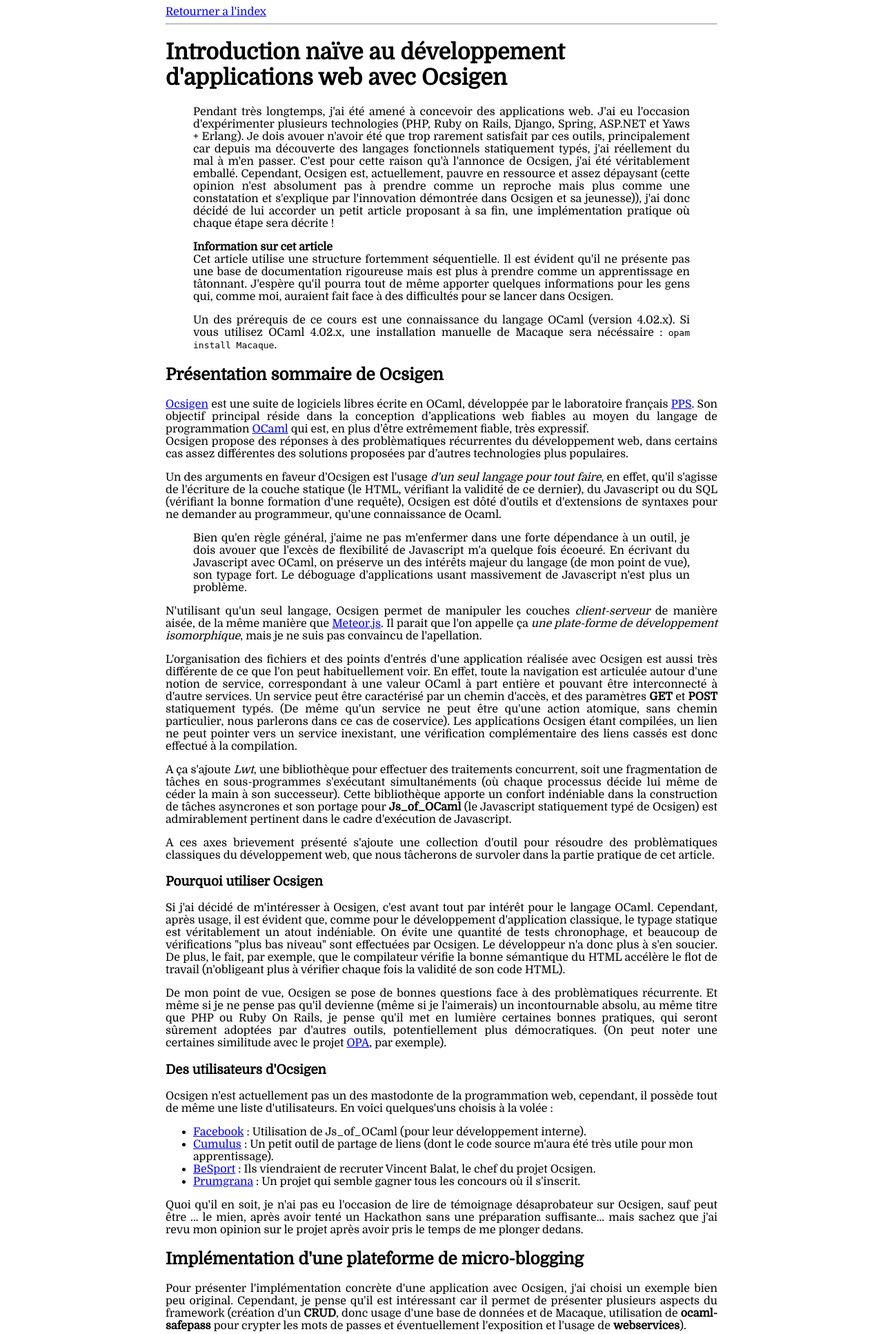
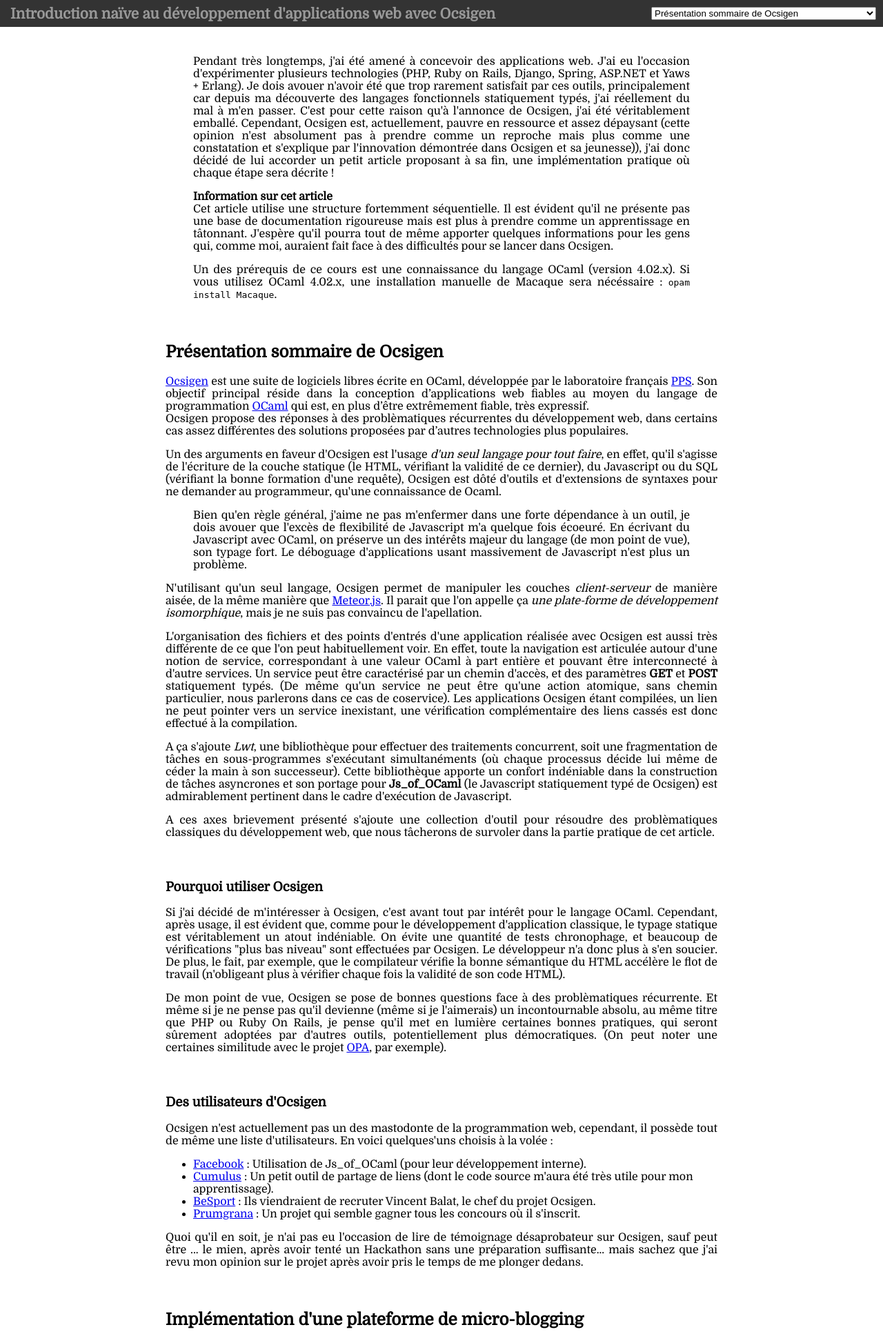
Before and after one commit to BastienDuplessier/xvw.github.io, a PHP site: page /post/ocsigen.html in a window 1280 px wide. Shown: the top 1934 px of the page at 69% size. Run offline with PHP 8.4, Linux system fonts and the light colour scheme; some libraries are stand-ins or nearby versions.

Commit message:
Update pages

```diff
--- a/post/ocsigen.html
+++ b/post/ocsigen.html
@@ -10,11 +10,13 @@
     <script>hljs.initHighlightingOnLoad();</script>
   </head>
   <body>
+		<div id="htitle">
+			<h1>Introduction naïve au développement d'applications web  avec Ocsigen</h1>
+			<div id="rtitle">
+			</div>
+		</div>
     <div id="content">
-      <a href="../index.html">Retourner a l'index</a>
-      <hr id="top" name="top"/>
       <div id="innercontent">
-<h1>Introduction naïve au développement d'applications web avec Ocsigen</h1>
 <blockquote>
 <p>Pendant très longtemps, j'ai été amené à concevoir des applications web. J'ai eu l'occasion d'expérimenter plusieurs technologies (PHP, Ruby on Rails, Django, Spring, ASP.NET et Yaws + Erlang). Je dois avouer n'avoir été que trop rarement satisfait par ces outils, principalement car depuis ma découverte des langages fonctionnels statiquement typés, j'ai réellement du mal à m'en passer. C'est pour cette raison qu'à l'annonce de Ocsigen, j'ai été véritablement emballé. Cependant, Ocsigen est, actuellement, pauvre en ressource et assez dépaysant (cette opinion n'est absolument pas à prendre comme un reproche mais plus comme une constatation et s'explique par l'innovation démontrée dans Ocsigen et sa jeunesse)), j'ai donc décidé de lui accorder un petit article proposant à sa fin, une implémentation pratique où chaque étape sera décrite !</p>
 </blockquote>
@@ -224,7 +226,7 @@
 <h3 id="le-hello-world">Le Hello World</h3>
 <p>Dans cette partie, nous allons tâcher de faire l'habituel <strong>Hello World</strong>, mais avec quelques variantes. En trichant, il serait très facile de ne faire que remplacer <code>h2 [pcdata &quot;Welcome from Eliom's distillery!&quot;];</code> par <code>h2 [pcdata &quot;Hello World&quot;];</code>, mais ce serait, non seulement tricher, et totalement inutile. Cette fois nous allons directement proposer une structure de fichiers et réaliser notre Hello World sur plusieurs modules. Je vous invite à construire, via <code>eliom-distillery</code> un nouveau projet baptisé <code>hello</code>.</p>
 <h4 id="proposition-dorganisation">Proposition d'organisation</h4>
-<p>Comme je l'ai évoqué dans l'introduction, cette structure est issue de mon propre raisonnement (mais tout de même *fortemment inspirée$ de ce que j'ai pu observer sur Github, pour les quelques projets, principalement <a href="http://cumulus.mirai.fr">Cumulus</a>, que j'ai trouvé). Donc si jamais des gurus de Ocsigen ont des commentaires à faire, qu'ils n'hésitent surtout pas ! Cet article est aussi un prétexte à ma progression !</p>
+<p>Comme je l'ai évoqué dans l'introduction, cette structure est issue de mon propre raisonnement (mais tout de même <em>fortemment inspirée</em> de ce que j'ai pu observer sur Github, pour les quelques projets, principalement <a href="http://cumulus.mirai.fr">Cumulus</a>, que j'ai trouvé). Donc si jamais des gurus de Ocsigen ont des commentaires à faire, qu'ils n'hésitent surtout pas ! Cet article est aussi un prétexte à ma progression !</p>
 <p>Donc pour éviter d'avoir des fichiers trop longs, dans le contexte de cette application Hello World, je propose d'organiser le tout de cette manière :</p>
 <ul>
 <li><code>services.eliom</code> : Le module où nous définirons tous nos services.</li>
@@ -495,14 +497,14 @@
     Pages<span class="kw">.</span>bonjour_nuki</code></pre>
 <p>Après le lancement de la commande <code>make test.byte</code>, on peut se rendre à l'adresse (sur le port 8000 dans mon cas, car j'ai modifié mon Makefile.options) : <a href="http://localhost:8000/bonjour/Nuki">http://localhost:8000/bonjour/Nuki</a> qui affichera &quot;Bonjour Nuki&quot;</p>
 <h4 id="utilisation-des-paramètres-get">Utilisation des paramètres GET</h4>
-<p>Notre service <code>bonjourNuki</code> est très mignon, mais franchement utile, nous aimerions un peu plus de généricité en proposant un service capable, via l'url, de désigner la personne à saluer. On peut le faire via les paramètres. Nous allons nous servir des variables <strong>GET</strong> pour passer un prénom en argument et le saluer. Pour cela, je propose un nouveau service <code>bonjour</code> qui aura une forme un peu différente du précédent. Premièrement, supprimons tout ce qui est relatif à notre service <code>bonjourNuki</code> et lançons nous (dans <code>services.eliom</code>) :</p>
+<p>Notre service <code>bonjourNuki</code> est très mignon, mais franchement peu utile, nous aimerions un peu plus de généricité en proposant un service capable, via l'url, de désigner la personne à saluer. On peut le faire via les paramètres. Nous allons nous servir des variables <strong>GET</strong> pour passer un prénom en argument et le saluer. Pour cela, je propose un nouveau service <code>bonjour</code> qui aura une forme un peu différente du précédent. Premièrement, supprimons tout ce qui est relatif à notre service <code>bonjourNuki</code> et lançons nous (dans <code>services.eliom</code>) :</p>
 <pre class="sourceCode ocaml"><code class="sourceCode ocaml"><span class="co">(* Un service pour saluer *)</span>
 <span class="kw">let</span> bonjour =
   App<span class="kw">.</span>service
     ~path:[:<span class="st">&quot;bonjour&quot;</span>]
     ~get_params:(<span class="dt">string</span> <span class="st">&quot;prenom&quot;</span>)
     ()</code></pre>
-<p>Au contraire des deux précédents services, nous lui adjoignont un paramètres <strong>GET</strong> de type string et dont le nom est <code>prenom</code>. L'existence de ce paramètre implique donc que le premier argument de la fonction qui retourne la page doit être une chaîne de caractère :</p>
+<p>Au contraire des deux précédents services, nous lui adjoignons un paramètres <strong>GET</strong> de type string et dont le nom est <code>prenom</code>. L'existence de ce paramètre implique donc que le premier argument de la fonction qui retourne la page doit être une chaîne de caractère :</p>
 <pre class="sourceCode ocaml"><code class="sourceCode ocaml"><span class="co">(* Service pour dire bonjour *)</span>
 <span class="kw">let</span> bonjour prenom () =
   std_page
@@ -595,7 +597,7 @@
     ~post_params:(<span class="dt">string</span> <span class="st">&quot;prenom&quot;</span>)
     ()</code></pre>
 <p>Au contraire d'un service <em>normal</em>, un service <strong>POST</strong> ne possède pas de <strong>~path</strong> et n'est donc pas <em>bookmarkable</em>. En effet, on n'y accède pas via une adresse mais via un formulaire. L'argument <strong>~fallback</strong> permet de rédiriger le service vers un autre service en cas d'erreur (de mauvais typage par exemple). Dans notre cas, on fera pointer le service vers le service par défaut.</p>
-<p>Nous pouvons implémenter la page, elle sera fortement semblable à la page du service <code>bonjour</code> sauf que l'argument sera au POST et non au GET :</p>
+<p>Nous pouvons implémenter la page, elle sera fortemment semblable à la page du service <code>bonjour</code> sauf que l'argument sera au POST et non au GET :</p>
 <pre class="sourceCode ocaml"><code class="sourceCode ocaml"><span class="co">(* Service pour dire bonjour via un post*)</span>
 <span class="kw">let</span> post_bonjour () prenom =
   std_page
@@ -608,7 +610,7 @@
   Hello_app<span class="kw">.</span>register
     ~service:Services<span class="kw">.</span>post_bonjour
     Pages<span class="kw">.</span>post_bonjour</code></pre>
-<p>Maintenant il faut construire un formulaire. Il serait possible de les créer manuellement, mais Ocsigen a prévu (une fois de plus) une manière d'automatiser la construction de formulaires. Pour créer un formulaire, on utilise la fonction <code>Html5.D.post_form</code>. Elle prend en argument un service (vers laquelle le formulaire doit pointer) et une fonction chargée de construire les formulaires. Par exemple, modifions le code de notre service <code>main</code> pour afficher un formulaire pointant vers notre services fraîchement créer :</p>
+<p>Maintenant il faut construire un formulaire. Il serait possible de les créer manuellement, mais Ocsigen a prévu (une fois de plus) une manière d'automatiser la construction de formulaires. Pour créer un formulaire, on utilise la fonction <code>Html5.D.post_form</code>. Elle prend en argument un service (vers laquelle le formulaire doit pointer) et une fonction chargée de construire les formulaires. Par exemple, modifions le code de notre service <code>main</code> pour afficher un formulaire pointant vers notre services fraîchement créé :</p>
 <pre class="sourceCode ocaml"><code class="sourceCode ocaml"><span class="co">(* Service principal *)</span>
 <span class="kw">let</span> main () () =
   <span class="kw">let</span> form prenom =
@@ -639,6 +641,8 @@
 <h4 id="dautres-types-de-services">D'autres types de services</h4>
 <p>Dans la construction de cette petite application, un peu inutile, nous avons survolés quelques deux types de services. Sachez cependant qu'il en existe beaucoup d'autres, de même qu'il existe des <em>co-services</em>, permettant de ne représenter qu'une action. Ces autres types seront survolés dans la suite de cet article, lors de l'implémentation concrète de notre système de micro-blogging. Pour plus d'informations, n'hésitez pas à vous référer aux liens (et dans le contexte des services plus principalement au lien du manuel de Eliom) fournis en annexe.</p>
 <p>A ce stade-ci, nous avons survolé une manière de naviguer dans la page, mais il reste encore beaucoup de choses a survoler. En effet, nous ne pouvons pas encore réaliser grand chose de concret avec ce que nous avons survolé.</p>
+<h4 id="sur-limplémentation-du-micro-blog">Sur l'implémentation du Micro-blog</h4>
+<p>Je propose de respecter cette architecture de fichier, que nous enrichirons au fur et à mesure de notre implémentation.</p>
 <h3 id="de-la-persistance">De la persistance</h3>
 <p>Nous ne pourrions sérieusement pas penser implémenter notre plateforme de micro-blogging sans avoir appréhender la persistance de données de notre application. En général, la persistance de données est un point crucial du développement d'applications web. Pour notre exemple, j'utiliserai <strong>PostgreSQL</strong>, (l'installation de ce système ne sera pas évoqué ici car il existe beaucoup d'articles bien plus claires que ce que je pourrais écrire).</p>
 <p>Une fois de plus Ocsigen propose une solution étonnemment originale et fiable pour l'écriture de requête SQL. Pour ceux ayant déjà eu l'occasion de faire du PHP, sans framework, et pourquoi pas, avant la démocratisation de <em>PDO</em>, vous serez familier avec le fait d'écrire une requête SQL dans une chaine de caractères qui sera évaluée à l'exécution. Comme nous sommes des programmeurs OCaml, et que nous aimons les applications bien typées, ce genre de technique sauvage est à exclure, car on ne pourrait pas vérifier, <em>a la compilation</em> la cohérence de la requête. Une fois de plus Ocsigen propose une solution étonnemment originale et fiable face à l'écriture de requête, en effet, le framework est dôté d'une bibliothèque, MaCaQue (pour Macro CamL Queries), pour rédiger des requêtes SQL vérifée à la compilation.</p>
@@ -770,8 +774,12 @@
 <span class="st">    user_id integer NOT NULL,</span>
 <span class="st">    content text NOT NULL</span>
 <span class="st">  ) &gt;&gt;</span></code></pre>
-<p>J'utilise le type <code>timestamptz</code> pour tenir compte de la <code>timezone</code>. Il aurait été possible (et conseillé) de mettre, pour la date de publication, une valeur par défaut, mais à moins d'utiliser la dernière version de Macaque, il faut spécifier le type de la table, (dans un mli par exemple) pour éviter d'avir des variables non généralisées (<code>'_a</code>). Pour le confort de l'exercice, j'ai choisi d'admettre qu'on sauvegardera la date de publication au moment de l'enregistrement.</p>
+<p>J'utilise le type <code>timestamptz</code> pour tenir compte de la <code>timezone</code>. Il aurait été possible (et conseillé) de mettre, pour la date de publication, une valeur par défaut, mais à moins d'utiliser la dernière version de Macaque, il faut spécifier le type de la table, (dans un mli par exemple) pour éviter d'avoir des variables non généralisées (<code>'_a</code>). Pour le confort de l'exercice, j'ai choisi d'admettre qu'on sauvegardera la date de publication au moment de l'enregistrement.</p>
 <h3 id="interlude-sur-ocaml-safepass">Interlude sur OCaml-safepass</h3>
+<p>Quand on crée un espace membre, il est très courrant de ne <strong>jamais</strong> stocker les mots de passes de manière visible dans la base de données. En PHP, on se sert des fonctions <strong>md5</strong> ou <strong>sha1</strong>. Pour Ocsigen, j'ai pris l'habitude d'utiliser la bibliothèque <strong>safepass</strong>, que l'on peut installer au moyen de la commande <code>opam install safepass</code>. Cette bibliothèque propose des fonctions pour crypter les mots de passes (notamment). Une fois installée, il faut l'ajouter dans la liste des paquets &quot;serveurs&quot; à utiliser. Pour ça on ajoute, dans le <code>Makefile.options</code> le paquet <code>safepass</code>. La ligne correspondante ressemblera à ça : <code>SERVER_PACKAGES := macaque.syntax safepass</code></p>
+<p>A partir de ce moment, nous pouvons disposons d'une bibliothèque de cryptage de mot de passes. Nous nous en servirons lors de l'enregistrement d'un nouvel utilisateur, et lors de sa connexion.</p>
+<h3 id="inscription">Inscription</h3>
+<p>Nous avons à prioir assez de préparation pour implémenter l'inscription. Nous écrirons les fonctions &quot;relatives à la base de données&quot; dans un fichier <code>user.ml</code>.</p>
 <h2 id="liens-de-références-pour-la-rédaction-de-cet-article">Liens de références pour la rédaction de cet article</h2>
 <p>Voici une tentative de construction de liste exhaustive des références que j'ai utilisées pour l'écriture de cet article.</p>
 <ul>
@@ -782,11 +790,11 @@
 <li><a href="http://www.ocsigen.org/lwt/manual/">Manuel de Lwt</a></li>
 <li><a href="http://ocsigen.org/overview/cheatsheet">Cheatsheet</a></li>
 </ul></li>
-<li><a href="https://github.com/ocsigen/macaque">Dépôt de MACAQUE</a></li>
+<li><a href="https://github.com/ocsigen/macaque">Dépôt de Macaque</a></li>
 <li><a href="https://github.com/Cumulus/Cumulus">Dépôt de Cumulus</a></li>
 <li><a href="http://progmod.eu/nouvelle/18/ocsigen-2-une-bouffee-dair-frais-pour-le-web">Ocsigen : une bouffée d'air frais pour le web</a></li>
 <li><a href="http://www.pps.univ-paris-diderot.fr/~balat/publications/2014balat-rethinking2.pdf">Rethinking web interractions</a></li>
-<li><a href="http://www.pps.univ-paris-diderot.fr/~balat/publications/2009icfp-ocsigen.pdf">Ocsigen AT ICFP</a></li>
+<li><a href="http://www.pps.univ-paris-diderot.fr/~balat/publications/2009icfp-ocsigen.pdf">Ocsigen at ICFP</a></li>
 <li><a href="http://www.pps.univ-paris-diderot.fr/~balat/publications/2008-balat-eliom-1.1.0.pdf">Guide du programmeur Eliom</a></li>
 </ul>
 </div>
@@ -794,7 +802,7 @@
 <a href="#top">Remonter</a> | <a href="../index.html">Retourner à l'index</a>
 <hr />
 <h2>Commentaires</h2>
-<div id="disqus_thread"></div>
+  <div id="disqus_thread"></div>
     <script type="text/javascript">
         /* * * CONFIGURATION VARIABLES: EDIT BEFORE PASTING INTO YOUR WEBPAGE * * */
         var disqus_shortname = 'nukifw'; // required: replace example with your forum shortname
@@ -805,8 +813,8 @@
             dsq.src = '//' + disqus_shortname + '.disqus.com/embed.js';
             (document.getElementsByTagName('head')[0] || document.getElementsByTagName('body')[0]).appendChild(dsq);
         })();
-    </script>
-    <noscript>Please enable JavaScript to view the <a href="http://disqus.com/?ref_noscript">comments powered by Disqus.</a></noscript>
-    </div>
-    </body>
+    </script> <noscript>Please enable JavaScript to view the <a href="http://disqus.com/?ref_noscript">comments powered by Disqus.</a></noscript>
+  </div>
+  <script src="../custom.js"></script>
+ </body>
 </html>
--- a/style.css
+++ b/style.css
@@ -1,3 +1,16 @@
+*,
+*::before,
+*::after {
+    box-sizing: border-box;
+}
+
+* {
+    -webkit-box-sizing: border-box;
+    -moz-box-sizing: border-box;
+    box-sizing: border-box;
+}
+
+
 body{
     font-family: 'Domine', serif;
 }
@@ -7,8 +20,13 @@
 }
 
 #innercontent{
+		margin-top: 80px;
     width: 100%;
     margin-bottom: 64px;
+}
+
+#innercontent h1,h2,h3,h4,h5,h6 {
+		padding-top : 40px;
 }
 
 p {
@@ -27,3 +45,47 @@
     padding: 4px;
     border: 1px solid silver;
 }
+
+#htitle {
+		display: table;
+		padding-left: 15px;
+		position: fixed;
+		top: 0px;
+		left: 0px;
+		width: 100%;
+		background-color: #333;
+		color: #999;
+}
+
+#htitle h1 {
+		display: table-cell;
+		font-size: 130%;
+		vertical-align: middle;
+}
+
+#rtitle {
+		text-align: right;
+		padding: 10px;
+		vertical-align: middle;
+}
+
+@media (max-width: 500px){
+
+		#innercontent {
+				margin-top: 0px;
+		}
+
+		#htitle {
+				position: relative;
+				background-color:white;
+				color: black;
+		}
+		#htitle h1 {
+				width: 100%;
+				text-align:center;
+				display: block;
+		}
+		#rtitle {
+				display: none;
+		}
+}
```
Also changed, not shown: custom.js (added, +17 -0 lines), post/code_utile.html (+10 -8 lines), post/phantoms.html (+10 -8 lines), post/ppx_test.html (+10 -8 lines), post/test.html (+10 -8 lines), raw/ocsigen.md (+17 -8 lines), src/footer.html (+5 -5 lines), src/header.html (+5 -2 lines), 6 other files.
